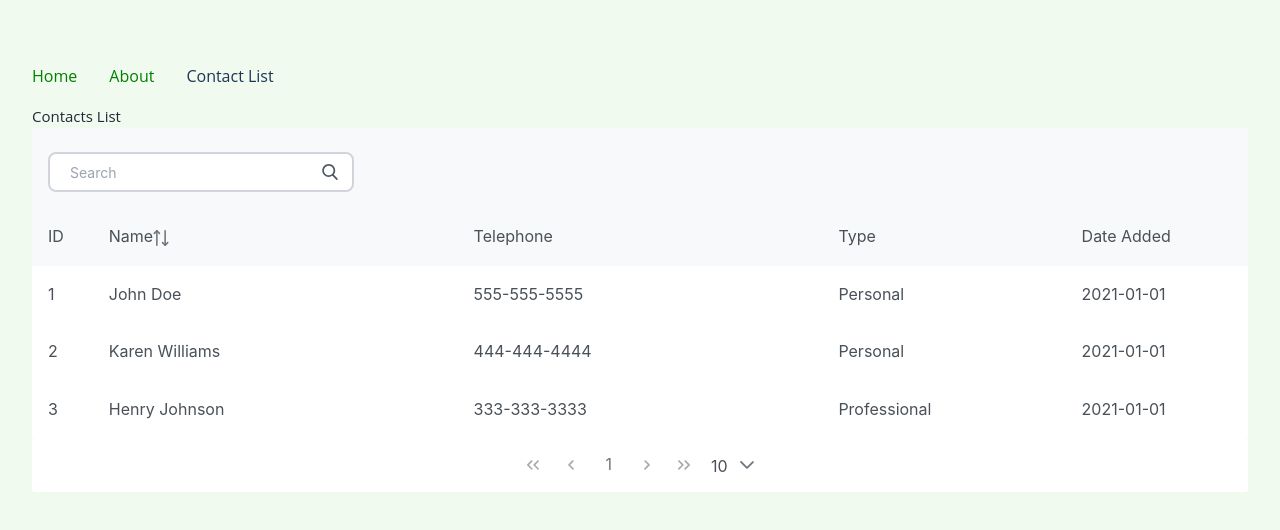
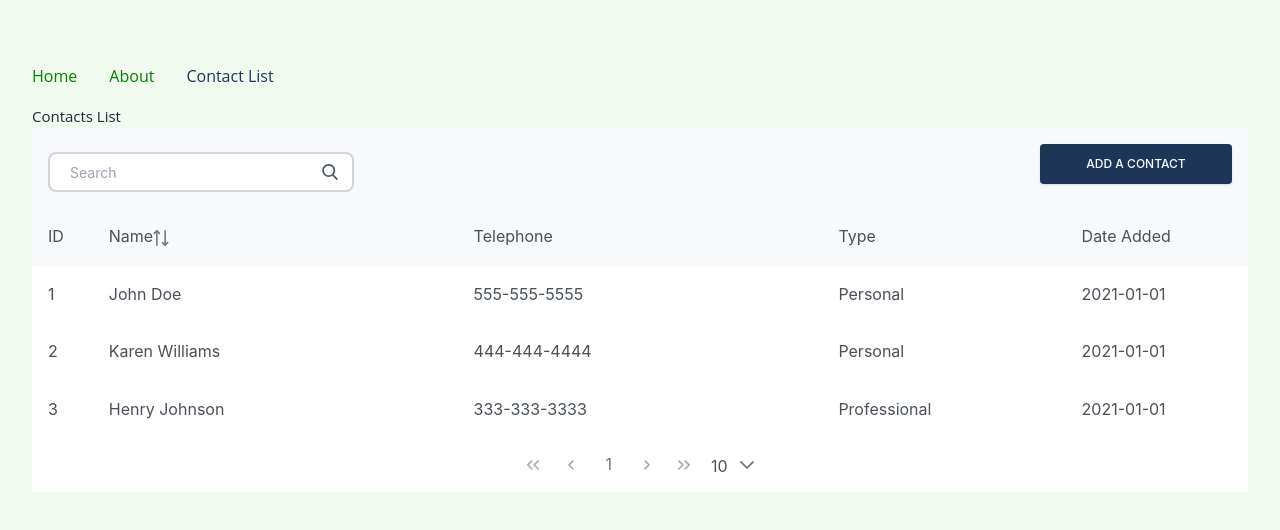
Before and after one commit to takinur/leveling, a Vue app: page /contacts in a window 1280 px wide. Shown: the top 530 px of the page. Built offline with nearby package versions, Linux system fonts and the light colour scheme.

Commit message:
Added Button

```diff
--- a/src/views/ContactListView.vue
+++ b/src/views/ContactListView.vue
@@ -56,7 +56,7 @@ function filteredList() {
         :rowsPerPageOptions="[10, 20, 50]"
       >
         <template #header>
-          <div class="flex justify-content-between">
+          <div class="flex justify-between">
             <div class="pt-2 relative text-gray-600">
               <input
                 class="border-2 border-gray-300 bg-white h-10 px-5 pr-16 rounded-lg text-sm focus:outline-none"
@@ -86,6 +86,13 @@ function filteredList() {
                 </svg>
               </div>
             </div>
+            <div class="w-48">
+              <button
+                class="block w-full px-6 py-2 text-xs font-medium leading-6 text-center text-white uppercase transition bg-darkblue rounded shadow ripple hover:shadow-lg hover:bg-opacity-80 focus:outline-none"
+              >
+                Add a Contact
+              </button>
+            </div>
           </div>
         </template>
         <template #empty> No customers found. </template>
--- a/tailwind.config.js
+++ b/tailwind.config.js
@@ -4,11 +4,11 @@ module.exports = {
   theme: {
     extend: {
       colors: {
-        primary: '#1D3557',
-        secondary: '#457B9D',
-        tertiary: '#A8DADC',
-        quaternary: '#F1FAEE',
-        quinary: '#E63946'
+        darkblue: '#1D3557', // dark blue
+        lightblue: '#457B9D', // light blue
+        lightteal: '#A8DADC', // light sky blue
+        primary: '#F1FAEE', // White/cream
+        darkred: '#E63946' // red
       }
     }
   },
```
